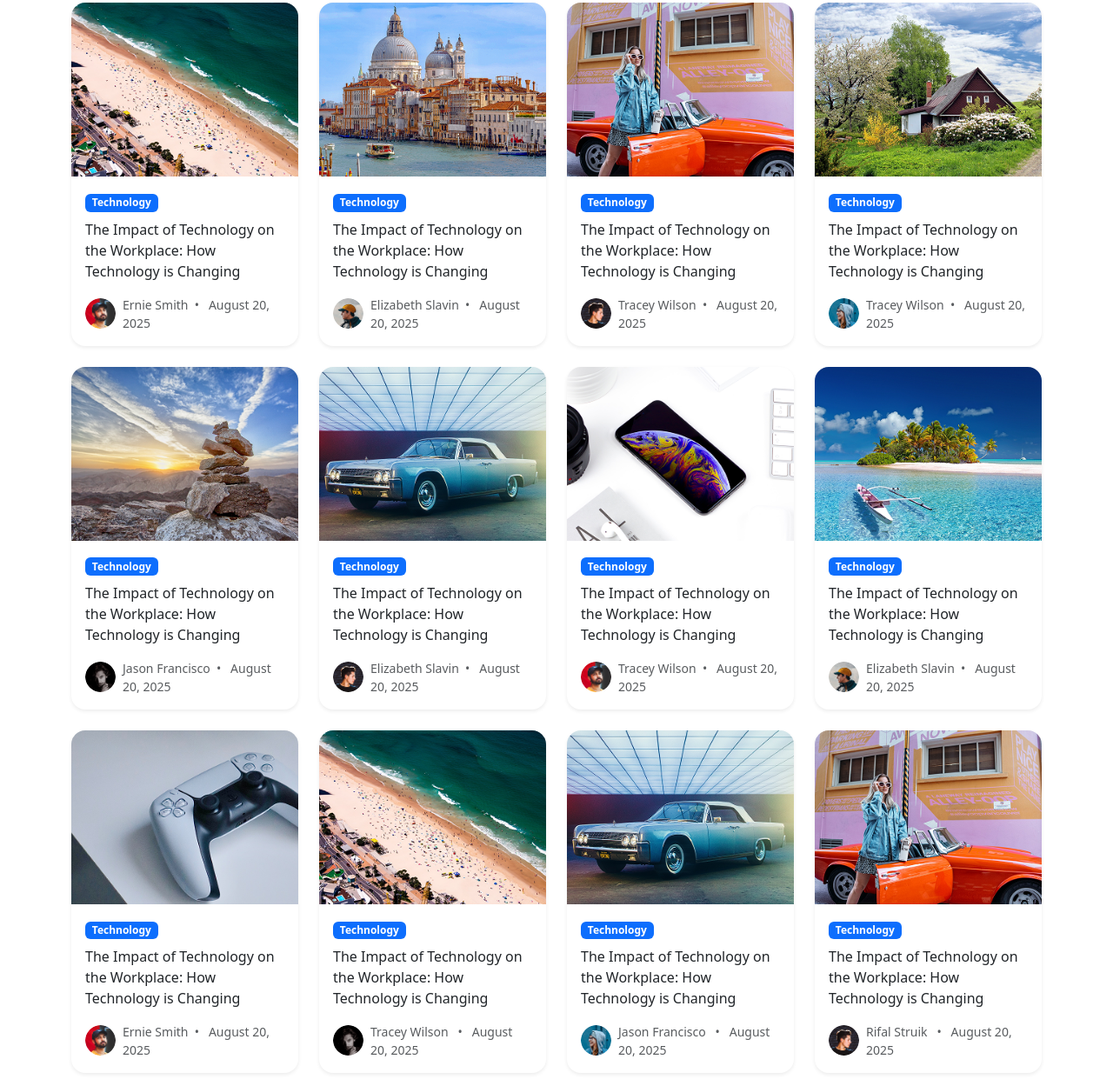
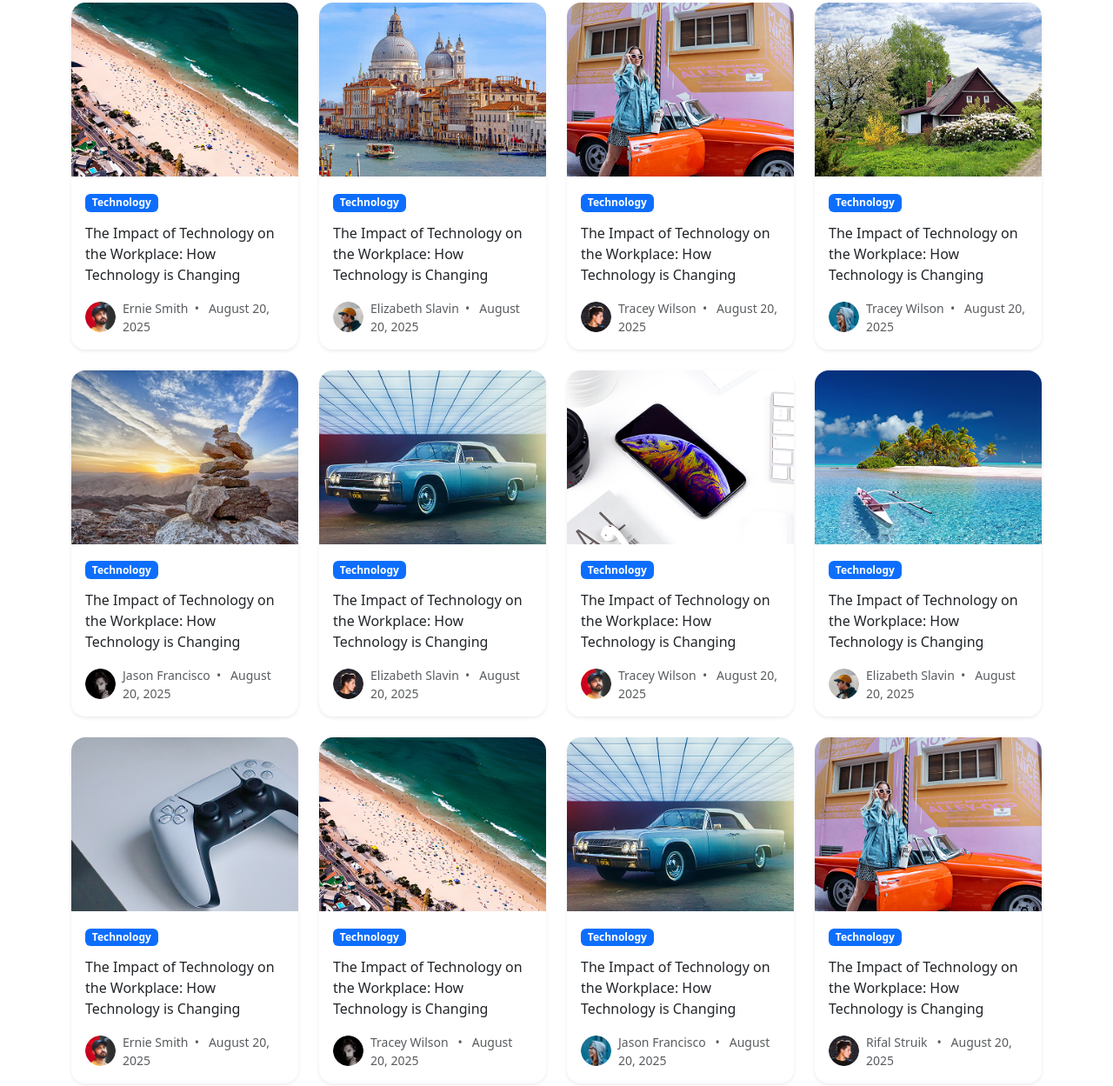
Before and after one commit to routrex/blog-news, a website: page index.html in a window 1280 px wide. Shown: the part 673-1922 px from the top of the page at 87% size. Drawn offline with Linux system fonts and the light colour scheme.

Commit message:
fixes: correct image file names for GitHub Pages and some styles in card elements

```diff
--- a/index.html
+++ b/index.html
@@ -161,7 +161,7 @@
             </h2>
             <div class="d-flex align-items-center mt-3">
               <img
-                src="image/profile-Image-2.png"
+                src="image/profil-image-2.png"
                 alt="author"
                 class="rounded-circle me-2"
                 style="width: 35px; height: 35px"
@@ -193,7 +193,7 @@
             </h2>
             <div class="d-flex align-items-center mt-3">
               <img
-                src="image/profile-Image-3.png"
+                src="image/profile-image-3.png"
                 alt="author"
                 class="rounded-circle me-2"
                 style="width: 35px; height: 35px"
@@ -244,13 +244,13 @@
               <button class="btn-technology badge bg-primary mb-2">
                 Technology
               </button>
-              <p class="card-text fw-semi-bold">
+              <p class="card-text fw-semi-bold pt-1">
                 The Impact of Technology on the Workplace: How Technology is
                 Changing
               </p>
               <div class="d-flex align-items-center mt-3">
                 <img
-                  src="image/profile-Image-1.png"
+                  src="image/profile-image-1.png"
                   alt="author"
                   class="rounded-circle me-2"
                   style="width: 35px; height: 35px"
@@ -276,13 +276,13 @@
               <button class="btn-technology badge bg-primary mb-2">
                 Technology
               </button>
-              <p class="card-text fw-semi-bold">
+              <p class="card-text fw-semi-bold pt-1"">
                 The Impact of Technology on the Workplace: How Technology is
                 Changing
               </p>
               <div class="d-flex align-items-center mt-3">
                 <img
-                  src="image/profile-Image-2.png"
+                  src="image/profile-image-2.png"
                   alt="author"
                   class="rounded-circle me-2"
                   style="width: 35px; height: 35px"
@@ -308,13 +308,13 @@
               <button class="btn-technology badge bg-primary mb-2">
                 Technology
               </button>
-              <p class="card-text fw-semi-bold">
+              <p class="card-text fw-semi-bold pt-1"">
                 The Impact of Technology on the Workplace: How Technology is
                 Changing
               </p>
               <div class="d-flex align-items-center mt-3">
                 <img
-                  src="image/profile-Image-3.png"
+                  src="image/profile-image-3.png"
                   alt="author"
                   class="rounded-circle me-2"
                   style="width: 35px; height: 35px"
@@ -340,13 +340,13 @@
               <button class="btn-technology badge bg-primary mb-2">
                 Technology
               </button>
-              <p class="card-text fw-semi-bold">
+              <p class="card-text fw-semi-bold pt-1"">
                 The Impact of Technology on the Workplace: How Technology is
                 Changing
               </p>
               <div class="d-flex align-items-center mt-3">
                 <img
-                  src="image/profile-Image-4.png"
+                  src="image/profile-image-4.png"
                   alt="author"
                   class="rounded-circle me-2"
                   style="width: 35px; height: 35px"
@@ -372,13 +372,13 @@
               <button class="btn-technology badge bg-primary mb-2">
                 Technology
               </button>
-              <p class="card-text fw-semi-bold">
+              <p class="card-text fw-semi-bold pt-1"">
                 The Impact of Technology on the Workplace: How Technology is
                 Changing
               </p>
               <div class="d-flex align-items-center mt-3">
                 <img
-                  src="image/profile-Image-5.png"
+                  src="image/profile-image-5.png"
                   alt="author"
                   class="rounded-circle me-2"
                   style="width: 35px; height: 35px"
@@ -404,13 +404,13 @@
               <button class="btn-technology badge bg-primary mb-2">
                 Technology
               </button>
-              <p class="card-text fw-semi-bold">
+              <p class="card-text fw-semi-bold pt-1"">
                 The Impact of Technology on the Workplace: How Technology is
                 Changing
               </p>
               <div class="d-flex align-items-center mt-3">
                 <img
-                  src="image/profile-Image-3.png"
+                  src="image/profile-image-3.png"
                   alt="author"
                   class="rounded-circle me-2"
                   style="width: 35px; height: 35px"
@@ -436,13 +436,13 @@
               <button class="btn-technology badge bg-primary mb-2">
                 Technology
               </button>
-              <p class="card-text fw-semi-bold">
+              <p class="card-text fw-semi-bold pt-1"">
                 The Impact of Technology on the Workplace: How Technology is
                 Changing
               </p>
               <div class="d-flex align-items-center mt-3">
                 <img
-                  src="image/profile-Image-1.png"
+                  src="image/profile-image-1.png"
                   alt="author"
                   class="rounded-circle me-2"
                   style="width: 35px; height: 35px"
@@ -468,7 +468,7 @@
               <button class="btn-technology badge bg-primary mb-2">
                 Technology
               </button>
-              <p class="card-text fw-semi-bold">
+              <p class="card-text fw-semi-bold pt-1"">
                 The Impact of Technology on the Workplace: How Technology is
                 Changing
               </p>
@@ -500,13 +500,13 @@
               <button class="btn-technology badge bg-primary mb-2">
                 Technology
               </button>
-              <p class="card-text fw-semi-bold">
+              <p class="card-text fw-semi-bold pt-1"">
                 The Impact of Technology on the Workplace: How Technology is
                 Changing
               </p>
               <div class="d-flex align-items-center mt-3">
                 <img
-                  src="image/profile-Image-1.png"
+                  src="image/profile-image-1.png"
                   alt="author"
                   class="rounded-circle me-2"
                   style="width: 35px; height: 35px"
@@ -532,7 +532,7 @@
               <button class="btn-technology badge bg-primary mb-2">
                 Technology
               </button>
-              <p class="card-text fw-semi-bold">
+              <p class="card-text fw-semi-bold pt-1"">
                 The Impact of Technology on the Workplace: How Technology is
                 Changing
               </p>
@@ -564,13 +564,13 @@
               <button class="btn-technology badge bg-primary mb-2">
                 Technology
               </button>
-              <p class="card-text fw-semi-bold">
+              <p class="card-text fw-semi-bold pt-1"">
                 The Impact of Technology on the Workplace: How Technology is
                 Changing
               </p>
               <div class="d-flex align-items-center mt-3">
                 <img
-                  src="image/profile-Image-4.png"
+                  src="image/profile-image-4.png"
                   alt="author"
                   class="rounded-circle me-2"
                   style="width: 35px; height: 35px"
@@ -596,13 +596,13 @@
               <button class="btn-technology badge bg-primary mb-2">
                 Technology
               </button>
-              <p class="card-text fw-semi-bold">
+              <p class="card-text fw-semi-bold pt-1"">
                 The Impact of Technology on the Workplace: How Technology is
                 Changing
               </p>
               <div class="d-flex align-items-center mt-3">
                 <img
-                  src="image/profile-Image-3.png"
+                  src="image/profile-image-3.png"
                   alt="author"
                   class="rounded-circle me-2"
                   style="width: 35px; height: 35px"
```
